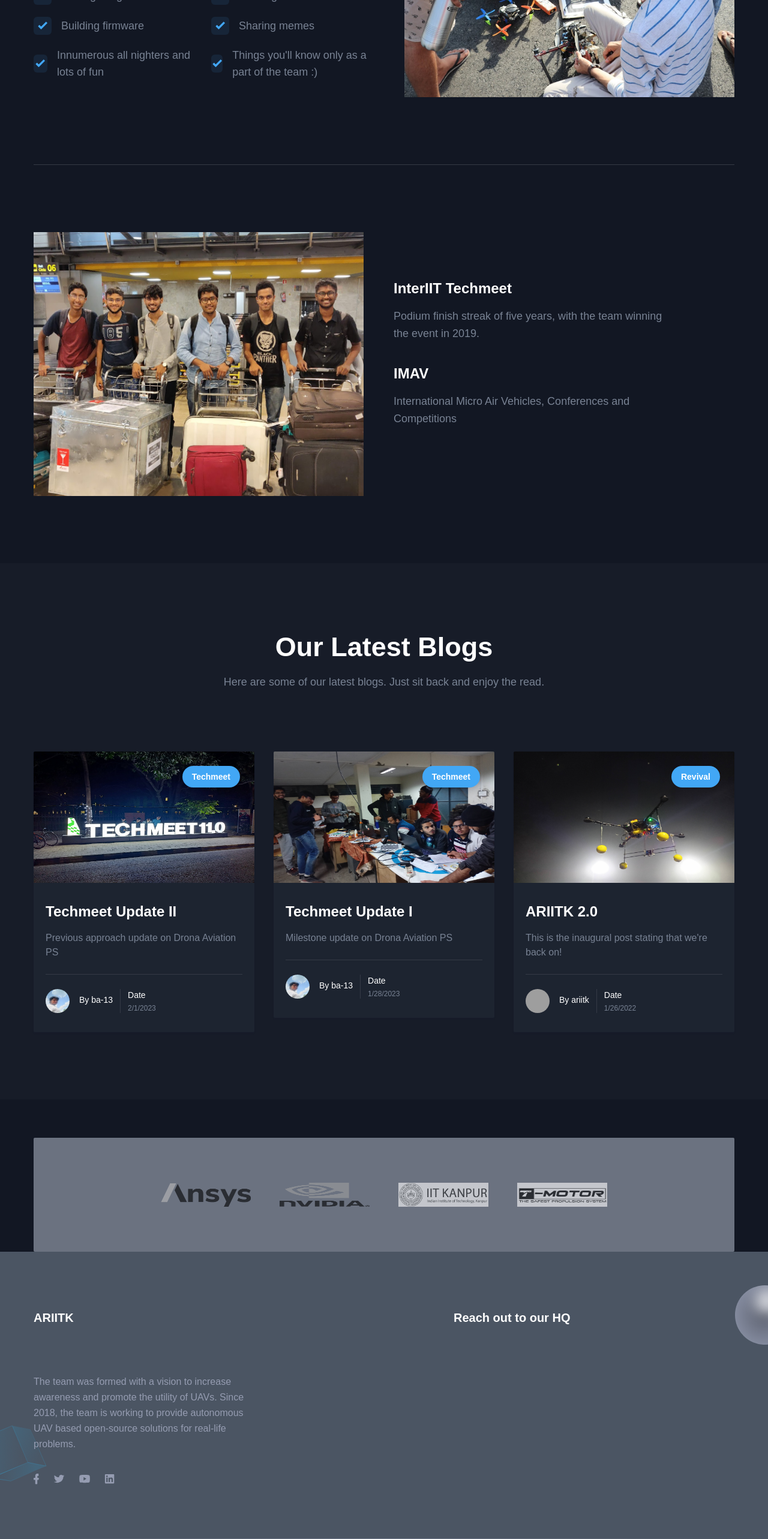
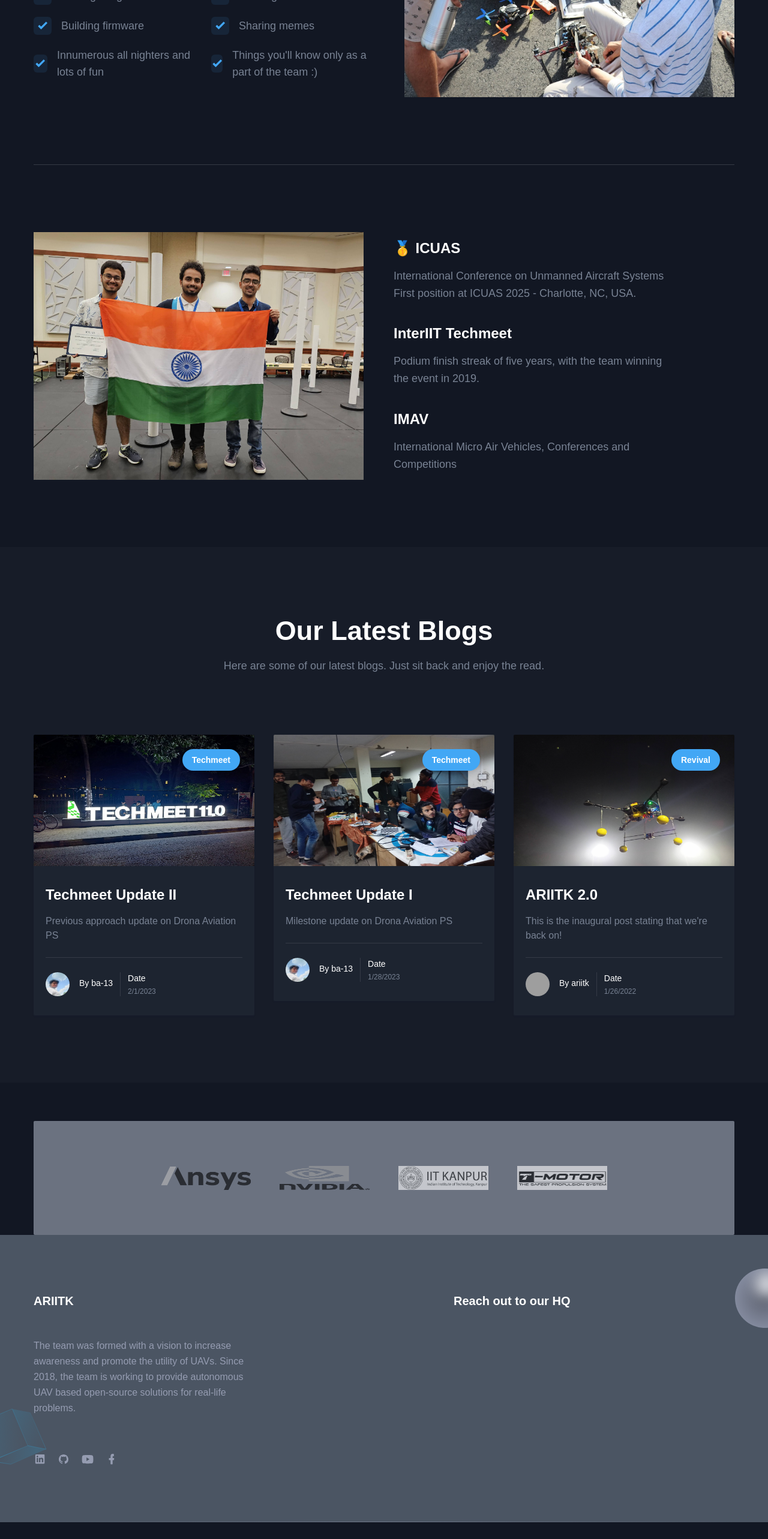
Before and after one commit to AerialRobotics-IITK/ariitk, a Next.js app: page / in a window 1280 px wide. Shown: the part 1593-4159 px from the top of the page at 60% size. After the commit the page ends 4131 px from the top, so only its background shows below. Built offline with nearby package versions, Linux system fonts and the light colour scheme; grey boxes are pictures that could not be loaded; a web font is replaced by a local one.

Commit message:
about+footer edit

```diff
--- a/app/about/page.tsx
+++ b/app/about/page.tsx
@@ -8,9 +8,8 @@
   return (
     <>
       <Breadcrumb
-        pageName="A little bit, about us"
-        description=""
-        //about shruti bhej
+        pageName="About us"
+        description="We build drones for fun and also take part in competitions sometimes"
       />
       <AboutSectionOne />
       <AboutSectionTwo />
--- a/components/About/AboutSectionTwo.tsx
+++ b/components/About/AboutSectionTwo.tsx
@@ -7,18 +7,18 @@
         <div className="-mx-4 flex flex-wrap items-center">
           <div className="w-full px-4 lg:w-1/2">
             <div
-              className="wow fadeInUp relative mx-auto mb-12 aspect-[30/24] max-w-[550px] text-center lg:m-0"
+              className="wow fadeInUp relative mx-auto mb-12 aspect-[32/24] max-w-[550px] text-center lg:m-0"
               data-wow-delay=".15s"
             >
               <Image
-                src="/images/imav.jpg"
-                alt="about image"
+                src="/images/icuas25.jpg"
+                alt="icuas 2025 winners"
                 fill
                 className="drop-shadow-three dark:hidden dark:drop-shadow-none"
               />
               <Image
-                src="/images/imav.jpg"
-                alt="about image"
+                src="/images/icuas25.jpeg"
+                alt="icuas 2025 winners"
                 fill
                 className="hidden drop-shadow-three dark:block dark:drop-shadow-none"
               />
@@ -28,6 +28,15 @@
             <div className="wow fadeInUp max-w-[470px]" data-wow-delay=".2s">
               <div className="mb-9">
                 <h3 className="mb-4 text-xl font-bold text-black dark:text-white sm:text-2xl lg:text-xl xl:text-2xl">
+                  🥇 ICUAS
+                </h3>
+                <p className="text-base font-medium leading-relaxed text-body-color sm:text-lg sm:leading-relaxed">
+                  International Conference on Unmanned Aircraft Systems
+                  <br />First position at ICUAS 2025 - Charlotte, NC, USA.
+                </p>
+              </div>
+              <div className="mb-9">
+                <h3 className="mb-4 text-xl font-bold text-black dark:text-white sm:text-2xl lg:text-xl xl:text-2xl">
                   InterIIT Techmeet
                 </h3>
                 <p className="text-base font-medium leading-relaxed text-body-color sm:text-lg sm:leading-relaxed">
@@ -35,7 +44,7 @@
                   event in 2019.
                 </p>
               </div>
-              <div className="mb-9">
+              <div className="mb-0">
                 <h3 className="mb-4 text-xl font-bold text-black dark:text-white sm:text-2xl lg:text-xl xl:text-2xl">
                   IMAV
                 </h3>
@@ -43,15 +52,6 @@
                   International Micro Air Vehicles, Conferences and Competitions
                 </p>
               </div>
-              {/* <div className="mb-1">
-                <h3 className="mb-4 text-xl font-bold text-black dark:text-white sm:text-2xl lg:text-xl xl:text-2xl">
-                  Next.js
-                </h3>
-                <p className="text-base font-medium leading-relaxed text-body-color sm:text-lg sm:leading-relaxed">
-                  Lorem ipsum dolor sit amet, sed do eiusmod tempor incididunt
-                  consectetur adipiscing elit setim.
-                </p>
-              </div> */}
             </div>
           </div>
         </div>
--- a/components/Footer/index.tsx
+++ b/components/Footer/index.tsx
@@ -13,78 +13,22 @@
           <div className="-mx-4 flex flex-wrap">
             <div className="w-full px-4 md:w-1/2 lg:w-4/12 xl:w-5/12">
               <div className="mb-12 max-w-[360px] lg:mb-16">
-                <Link href="/" className="mb-8 inline-block">
-                  <h1 className="mb-12 text-xl font-bold text-black dark:text-white">
-                    ARIITK
-                  </h1>
-                  {/* <Image
-                    src="/images/logo/6-06.png"
-                    alt="logo"
-                    className="w-full dark:hidden"
-                    width={140}
-                    height={30}
-                  /> */}
-                  {/* <Image
-                    src="/images/logo/6-06.png"
-                    alt="logo"
-                    className="hidden w-full dark:block"
-                    width={140}
-                    height={30}
-                  /> */}
-                </Link>
+                <h1 className="mb-12 text-xl font-bold text-black dark:text-white">
+                  ARIITK
+                </h1>
                 <p className="mb-9 text-base leading-relaxed text-body-color dark:text-body-color-dark">
                   The team was formed with a vision to increase awareness and
                   promote the utility of UAVs. Since 2018, the team is working
                   to provide autonomous UAV based open-source solutions for
                   real-life problems.
                 </p>
-                <div className="flex items-center">
+                <div className="flex items-center gap-5 py-4"> {/*footy social links bozo*/}
+                  {/*linkedin*/}
                   <a
-                    href="/"
-                    aria-label="social-link"
-                    className="mr-6 text-body-color duration-300 hover:text-primary dark:text-body-color-dark dark:hover:text-primary"
-                  >
-                    <svg
-                      width="9"
-                      height="18"
-                      viewBox="0 0 9 18"
-                      className="fill-current"
-                    >
-                      <path d="M8.13643 7H6.78036H6.29605V6.43548V4.68548V4.12097H6.78036H7.79741C8.06378 4.12097 8.28172 3.89516 8.28172 3.55645V0.564516C8.28172 0.254032 8.088 0 7.79741 0H6.02968C4.11665 0 2.78479 1.58064 2.78479 3.92339V6.37903V6.94355H2.30048H0.65382C0.314802 6.94355 0 7.25403 0 7.70564V9.7379C0 10.1331 0.266371 10.5 0.65382 10.5H2.25205H2.73636V11.0645V16.7379C2.73636 17.1331 3.00273 17.5 3.39018 17.5H5.66644C5.81174 17.5 5.93281 17.4153 6.02968 17.3024C6.12654 17.1895 6.19919 16.9919 6.19919 16.8226V11.0927V10.5282H6.70771H7.79741C8.11222 10.5282 8.35437 10.3024 8.4028 9.96371V9.93548V9.90726L8.74182 7.95968C8.76604 7.7621 8.74182 7.53629 8.59653 7.31048C8.54809 7.16935 8.33016 7.02823 8.13643 7Z" />
-                    </svg>
-                  </a>
-                  <a
-                    href="/"
-                    aria-label="social-link"
-                    className="mr-6 text-body-color duration-300 hover:text-primary dark:text-body-color-dark dark:hover:text-primary"
-                  >
-                    <svg
-                      width="19"
-                      height="14"
-                      viewBox="0 0 19 14"
-                      className="fill-current"
-                    >
-                      <path d="M16.3024 2.26027L17.375 1.0274C17.6855 0.693493 17.7702 0.436644 17.7984 0.308219C16.9516 0.770548 16.1613 0.924658 15.6532 0.924658H15.4556L15.3427 0.821918C14.6653 0.282534 13.8185 0 12.9153 0C10.9395 0 9.3871 1.48973 9.3871 3.21062C9.3871 3.31336 9.3871 3.46747 9.41532 3.57021L9.5 4.0839L8.90726 4.05822C5.29435 3.95548 2.33065 1.13014 1.85081 0.642123C1.06048 1.92637 1.5121 3.15925 1.99194 3.92979L2.95161 5.36815L1.42742 4.5976C1.45565 5.67637 1.90726 6.52397 2.78226 7.14041L3.54435 7.65411L2.78226 7.93665C3.2621 9.24658 4.33468 9.78596 5.125 9.99144L6.16935 10.2483L5.18145 10.8647C3.60081 11.8921 1.625 11.8151 0.75 11.738C2.52823 12.8682 4.64516 13.125 6.1129 13.125C7.21371 13.125 8.03226 13.0223 8.22984 12.9452C16.1331 11.25 16.5 4.82877 16.5 3.54452V3.36473L16.6694 3.26199C17.629 2.44007 18.0242 2.00342 18.25 1.74658C18.1653 1.77226 18.0524 1.82363 17.9395 1.84932L16.3024 2.26027Z" />
-                    </svg>
-                  </a>
-                  <a
-                    href="/"
-                    aria-label="social-link"
-                    className="mr-6 text-body-color duration-300 hover:text-primary dark:text-body-color-dark dark:hover:text-primary"
-                  >
-                    <svg
-                      width="18"
-                      height="14"
-                      viewBox="0 0 18 14"
-                      className="fill-current"
-                    >
-                      <path d="M17.5058 2.07119C17.3068 1.2488 16.7099 0.609173 15.9423 0.395963C14.5778 7.26191e-08 9.0627 0 9.0627 0C9.0627 0 3.54766 7.26191e-08 2.18311 0.395963C1.41555 0.609173 0.818561 1.2488 0.619565 2.07119C0.25 3.56366 0.25 6.60953 0.25 6.60953C0.25 6.60953 0.25 9.68585 0.619565 11.1479C0.818561 11.9703 1.41555 12.6099 2.18311 12.8231C3.54766 13.2191 9.0627 13.2191 9.0627 13.2191C9.0627 13.2191 14.5778 13.2191 15.9423 12.8231C16.7099 12.6099 17.3068 11.9703 17.5058 11.1479C17.8754 9.68585 17.8754 6.60953 17.8754 6.60953C17.8754 6.60953 17.8754 3.56366 17.5058 2.07119ZM7.30016 9.44218V3.77687L11.8771 6.60953L7.30016 9.44218Z" />
-                    </svg>
-                  </a>
-                  <a
-                    href="/"
-                    aria-label="social-link"
-                    className="text-body-color duration-300 hover:text-primary dark:text-body-color-dark dark:hover:text-primary"
+                    href="https://www.linkedin.com/company/aerial-robotics-iitk/"
+                    target="_blank"
+                    aria-label="LinkedIn"
+                    className="w-5 h-10 flex items-center justify-center text-body-color duration-300 hover:text-[#0A66C2] dark:text-body-color-dark dark:hover:text-[#0A66C2]"
                   >
                     <svg
                       width="17"
@@ -93,6 +37,54 @@
                       className="fill-current"
                     >
                       <path d="M15.2196 0H1.99991C1.37516 0 0.875366 0.497491 0.875366 1.11936V14.3029C0.875366 14.8999 1.37516 15.4222 1.99991 15.4222H15.1696C15.7943 15.4222 16.2941 14.9247 16.2941 14.3029V1.09448C16.3441 0.497491 15.8443 0 15.2196 0ZM5.44852 13.1089H3.17444V5.7709H5.44852V13.1089ZM4.29899 4.75104C3.54929 4.75104 2.97452 4.15405 2.97452 3.43269C2.97452 2.71133 3.57428 2.11434 4.29899 2.11434C5.02369 2.11434 5.62345 2.71133 5.62345 3.43269C5.62345 4.15405 5.07367 4.75104 4.29899 4.75104ZM14.07 13.1089H11.796V9.55183C11.796 8.7061 11.771 7.58674 10.5964 7.58674C9.39693 7.58674 9.222 8.53198 9.222 9.47721V13.1089H6.94792V5.7709H9.17202V6.79076H9.19701C9.52188 6.19377 10.2466 5.59678 11.3711 5.59678C13.6952 5.59678 14.12 7.08925 14.12 9.12897V13.1089H14.07Z" />
+                    </svg>
+                  </a>
+                  {/*github*/}
+                  <a
+                    href="https://github.com/AerialRobotics-IITK"
+                    target="_blank"
+                    aria-label="GitHub"
+                    className="w-5 h-10 flex items-center justify-center text-body-color duration-300 hover:text-black dark:text-body-color-dark dark:hover:text-black"
+                  >
+                    <svg
+                      width="16"
+                      height="16"
+                      viewBox="0 0 16 16"
+                      className="fill-current"
+                    >
+                      <path d="M8 0C3.58 0 0 3.58 0 8c0 3.54 2.29 6.53 5.47 7.59.4.07.55-.17.55-.38 0-.19-.01-.82-.01-1.49-2.01.37-2.53-.49-2.69-.94-.09-.23-.48-.94-.82-1.13-.28-.15-.68-.52-.01-.53.63-.01 1.08.58 1.23.82.72 1.21 1.87.87 2.33.66.07-.52.28-.87.51-1.07-1.78-.2-3.64-.89-3.64-3.95 0-.87.31-1.59.82-2.15-.08-.2-.36-1.02.08-2.12 0 0 .67-.21 2.2.82.64-.18 1.32-.27 2-.27.68 0 1.36.09 2 .27 1.53-1.04 2.2-.82 2.2-.82.44 1.1.16 1.92.08 2.12.51.56.82 1.27.82 2.15 0 3.07-1.87 3.75-3.65 3.95.29.25.54.73.54 1.48 0 1.07-.01 1.93-.01 2.2 0 .21.15.46.55.38A8.013 8.013 0 0 0 16 8c0-4.42-3.58-8-8-8z" />
+                    </svg>
+                  </a>
+                  {/*youtube*/}
+                  <a
+                    href="https://www.youtube.com/@aerialroboticsiitkanpur7921/featured"
+                    target="_blank"
+                    aria-label="YouTube"
+                    className="w-5 h-10 flex items-center justify-center text-body-color duration-300 hover:text-[#FF0000] dark:text-body-color-dark dark:hover:text-[#FF0000]"
+                  >
+                    <svg
+                      width="20"
+                      height="15"
+                      viewBox="0 0 18 14"
+                      className="fill-current"
+                    >
+                      <path d="M17.5058 2.07119C17.3068 1.2488 16.7099 0.609173 15.9423 0.395963C14.5778 7.26191e-08 9.0627 0 9.0627 0C9.0627 0 3.54766 7.26191e-08 2.18311 0.395963C1.41555 0.609173 0.818561 1.2488 0.619565 2.07119C0.25 3.56366 0.25 6.60953 0.25 6.60953C0.25 6.60953 0.25 9.68585 0.619565 11.1479C0.818561 11.9703 1.41555 12.6099 2.18311 12.8231C3.54766 13.2191 9.0627 13.2191 9.0627 13.2191C9.0627 13.2191 14.5778 13.2191 15.9423 12.8231C16.7099 12.6099 17.3068 11.9703 17.5058 11.1479C17.8754 9.68585 17.8754 6.60953 17.8754 6.60953C17.8754 6.60953 17.8754 3.56366 17.5058 2.07119ZM7.30016 9.44218V3.77687L11.8771 6.60953L7.30016 9.44218Z" />
+                    </svg>
+                  </a>
+                  {/*facebook*/}
+                  <a
+                    href="https://www.facebook.com/ariitk/"
+                    target="_bank"
+                    aria-label="Facebook"
+                    className="w-5 h-10 flex items-center justify-center text-body-color duration-300 hover:text-[#1877F2] dark:text-body-color-dark dark:hover:text-[#1877F2]"
+                  >
+                    <svg
+                      width="10"
+                      height="18"
+                      viewBox="0 0 9 18"
+                      className="fill-current"
+                    >
+                      <path d="M8.13643 7H6.78036H6.29605V6.43548V4.68548V4.12097H6.78036H7.79741C8.06378 4.12097 8.28172 3.89516 8.28172 3.55645V0.564516C8.28172 0.254032 8.088 0 7.79741 0H6.02968C4.11665 0 2.78479 1.58064 2.78479 3.92339V6.37903V6.94355H2.30048H0.65382C0.314802 6.94355 0 7.25403 0 7.70564V9.7379C0 10.1331 0.266371 10.5 0.65382 10.5H2.25205H2.73636V11.0645V16.7379C2.73636 17.1331 3.00273 17.5 3.39018 17.5H5.66644C5.81174 17.5 5.93281 17.4153 6.02968 17.3024C6.12654 17.1895 6.19919 16.9919 6.19919 16.8226V11.0927V10.5282H6.70771H7.79741C8.11222 10.5282 8.35437 10.3024 8.4028 9.96371V9.93548V9.90726L8.74182 7.95968C8.76604 7.7621 8.74182 7.53629 8.59653 7.31048C8.54809 7.16935 8.33016 7.02823 8.13643 7Z" />
                     </svg>
                   </a>
                 </div>
@@ -141,7 +133,7 @@
                   <div className="map">
                     <iframe
                       src="https://www.google.com/maps/embed?pb=!1m18!1m12!1m3!1d1785.1470967064415!2d80.22877127232319!3d26.510661199999994!2m3!1f0!2f0!3f0!3m2!1i1024!2i768!4f13.1!3m3!1m2!1s0x399c36ffac6f195f%3A0x21cbfa3e6d7fb5e9!2sHall%20of%20Residence%20II%2C%20Sixth%20Ave%2C%20Nankari%2C%20Kalyanpur%2C%20Kanpur%2C%20Uttar%20Pradesh%20208016!5e0!3m2!1sen!2sin!4v1673700874882!5m2!1sen!2sin"
-                      width="320"
+                      width="350"
                       height="250"
                       // style="border:0; border-radius: 1rem; margin:0 0 0 30px"
 
```
Also changed, not shown: public/images/icuas25.jpeg (added).
